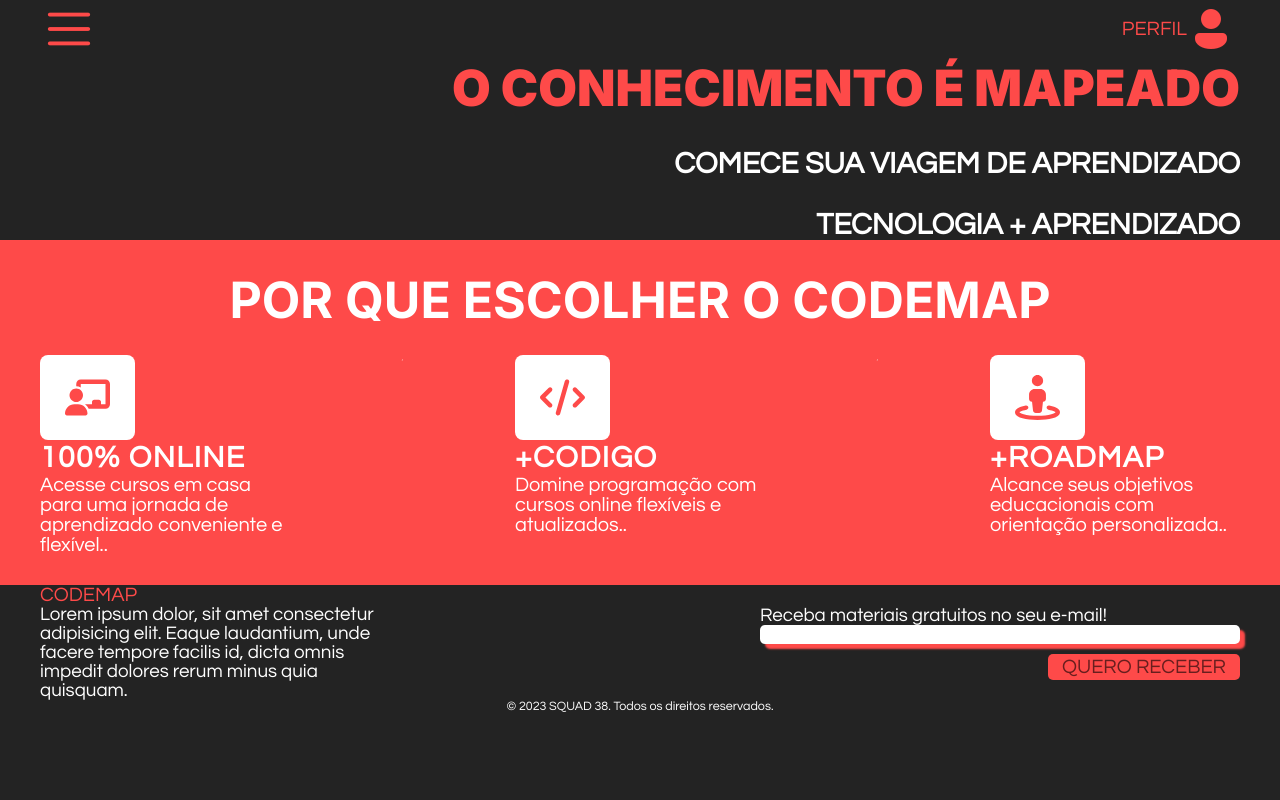
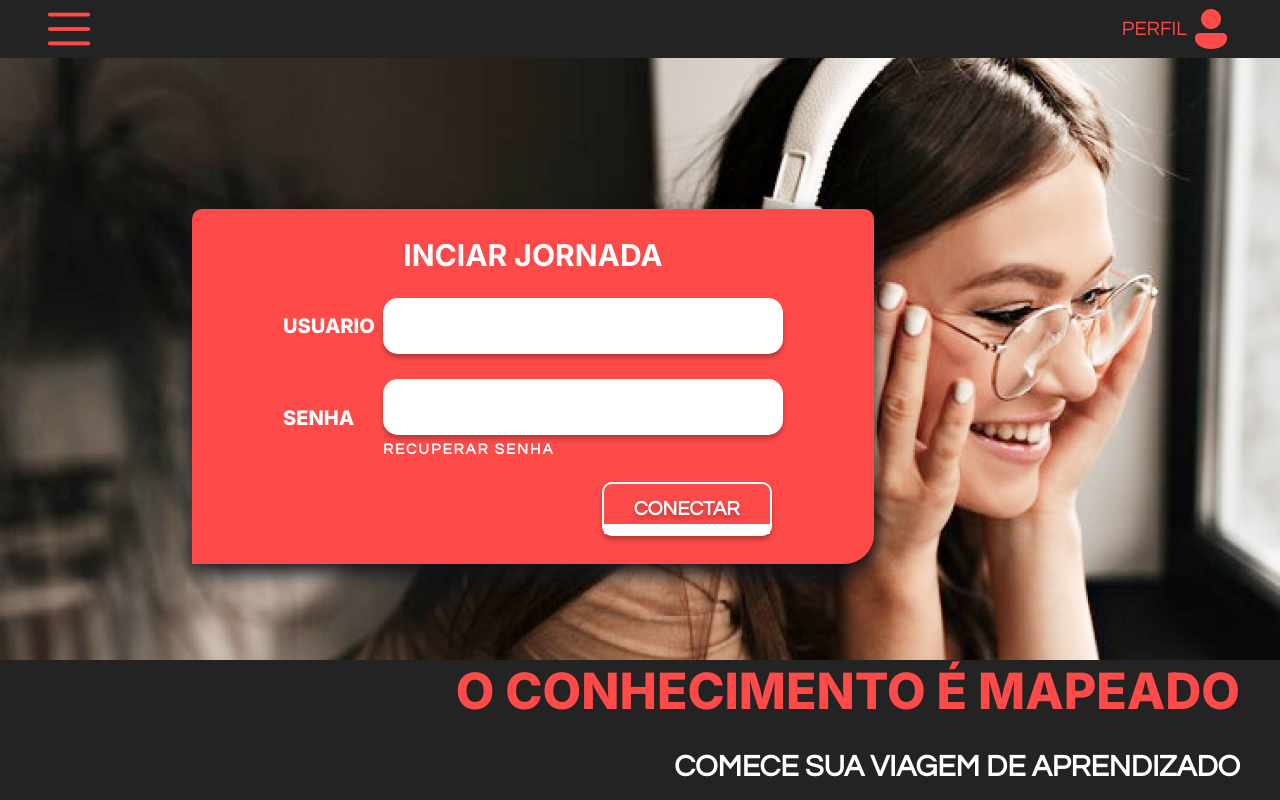
Before and after one commit to Squad-038/CodeMap, a plain HTML site: page pages/home/index.html in a window 1280 px wide. Shown: the top 800 px of the page. Drawn offline with Linux system fonts and the light colour scheme.

Commit message:
seção login criada

```diff
--- a/pages/home/index.html
+++ b/pages/home/index.html
@@ -1,5 +1,6 @@
 <!DOCTYPE html>
 <html lang="pt-br">
+
 <head>
   <meta charset="UTF-8" />
   <meta name="viewport" content="width=device-width, initial-scale=1.0" />
@@ -10,7 +11,26 @@
 
 <body>
   <header></header>
-    <section class="login"></section>
+  <section class="login">
+    <!-- fazendo aqui -->
+    <img src="../../assets/imgs/login-bg.jpg" alt="">
+    <div id="form-login">
+      <h3>Inciar jornada</h3>
+      <div class="inputs">
+        <label for="usuario">Usuario</label>
+        <input type="text" id="usuario">
+      </div>
+      <div class="inputs">
+        <label for="senha">Senha</label>
+        <div class="password-input">
+          <input type="password" id="senha">
+          <a href="">Recuperar senha</a>
+        </div>
+      </div>
+      <a href="" class="btn">Conectar</a>
+    </div>
+    <!-- fazendo aqui -->
+  </section>
   <section class="sobre">
     <h1>O CONHECIMENTO É MAPEADO</h1>
     <h2>COMECE SUA VIAGEM DE APRENDIZADO</h2>
@@ -43,4 +63,5 @@
   <script src="index.js" type="module"></script>
   <script src="../../scripts/functions.js"></script>
 </body>
+
 </html>
--- a/pages/home/index.scss
+++ b/pages/home/index.scss
@@ -2,6 +2,122 @@
 
 body {
   background-color: $secondary-color;
+}
+
+/* SEÇÃO LOGIN */
+
+
+section.login {
+  width: 100%;
+  padding-inline: 0;
+  position: relative;
+
+  img {
+    width: 100%;
+  }
+
+  #form-login {
+    position: absolute;
+    top: 25%;
+    left: 15%;
+    background-color: $main-color;
+    width: 682px;
+    height: 355px;
+    display: flex;
+    flex-direction: column;
+    align-items: center;
+    justify-content: center;
+    gap: 25px;
+    text-transform: uppercase;
+    border-radius: 10px 10px 30px 0px;
+    -webkit-box-shadow: 0px 9px 20px 0px rgba(13, 20, 28, 1);
+    -moz-box-shadow: 0px 9px 20px 0px rgba(13, 20, 28, 1);
+    box-shadow: 0px 9px 20px 0px rgba(13, 20, 28, 1);
+
+    h3 {
+      font-size: $fs-30;
+      font-family: $ff-inter;
+    }
+
+    .inputs {
+      display: flex;
+      align-items: center;
+      justify-content: space-between;
+      width: 500px;
+
+
+      label {
+        font-family: $ff-inter;
+        font-size: $fs-20;
+        font-weight: $fw-800;
+      }
+
+      input {
+        height: 56px;
+        width: 400px;
+        border: none;
+        border-radius: $br-15;
+        -webkit-box-shadow: 0px 4px 4px 0px rgba(0, 0, 0, .25);
+        -moz-box-shadow: 0px 4px 4px 0px rgba(0, 0, 0, .25);
+        box-shadow: 0px 4px 4px 0px rgba(0, 0, 0, .25);
+      }
+
+      .password-input {
+        display: flex;
+        flex-direction: column;
+
+        a {
+          margin-top: 7px;
+          font-size: $fs-15;
+          font-weight: $fw-600;
+          text-decoration: none;
+          text-transform: uppercase;
+          letter-spacing: 2px;
+        }
+      }
+
+    }
+
+  }
+
+  .btn {
+    position: relative;
+    border: 2px $white solid;
+    border-radius: $br-10;
+    font-size: $fs-20;
+    font-weight: $fw-800;
+    text-decoration: none;
+    padding: 15px 30px;
+    align-self: flex-end;
+    margin-right: 15%;
+    text-shadow: 0px 4px 4px rgba(0, 0, 0, .25);
+    -webkit-box-shadow: 0px 4px 4px 0px rgba(0, 0, 0, .25);
+    -moz-box-shadow: 0px 4px 4px 0px rgba(0, 0, 0, .25);
+    box-shadow: 0px 4px 4px 0px rgba(0, 0, 0, .25);
+    transition: $transition-2s;
+
+    &::after {
+      content: '';
+      position: absolute;
+      left: 0;
+      bottom: 0;
+      background-color: $white;
+      height: 10px;
+      width: 100%;
+      transition: $transition-2s;
+    }
+
+    &:hover {
+      background-color: $white;
+      color: $main-color;
+      border: 2px $main-color solid;
+
+      &::after {
+        background-color: $main-color;
+      }
+    }
+
+  }
 }
 
 .contato {
--- a/styles/scss/_variables.scss
+++ b/styles/scss/_variables.scss
@@ -1,20 +1,37 @@
 @import url('https://fonts.googleapis.com/css2?family=Questrial&display=swap');
-@import url('https://fonts.googleapis.com/css2?family=Inter:wght@300;500;600;700;900&display=swap');
+@import url('https://fonts.googleapis.com/css2?family=Inter:wght@300;500;600;700;800;900&display=swap');
+
+/* CORES */
 
 $main-color: #FE4A49;
 $secondary-color: #232323;
 $white: #FFF;
 
+/* TIPOS DE FONTS */
+
 $ff-inter: 'Inter', sans-serif;
 $ff-questrial: 'Questrial', sans-serif;
 
-$fs-60: 6.0rem;
-$fs-50: 5.0rem;
-$fs-30: 3.0rem;
+/* TAMANHOS DE FONTS */
+
+$fs-15: 1.5rem;
 $fs-20: 2rem;
+$fs-30: 3rem;
+$fs-50: 5rem;
+$fs-60: 6rem;
+
+/* PESOS DE FONTS */
 
 $fw-400: 400;
-$fw-600: 500;
+$fw-500: 500;
 $fw-600: 600;
 $fw-700: 700;
 $fw-800: 800;
+
+/* BORDER RADIUS */
+$br-10: 10px;
+$br-15: 15px;
+
+/* TRANSTIONS */
+
+$transition-2s: .2s ease;
```
Also changed, not shown: assets/imgs/login-bg.jpg (added), pages/home/index.css, pages/usuario/usuario.css (added), styles/scss/styles.css, 3 other files. Lines whose indentation alone changed are shown as unchanged.
